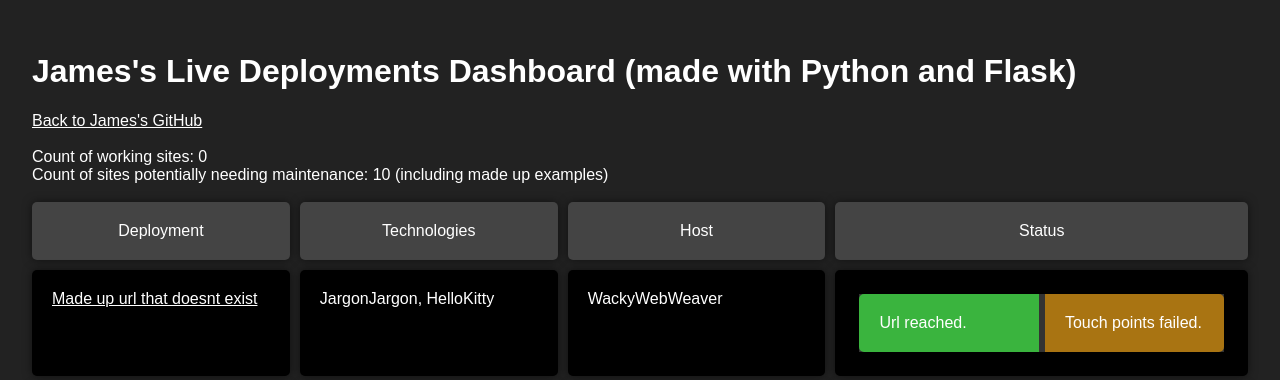
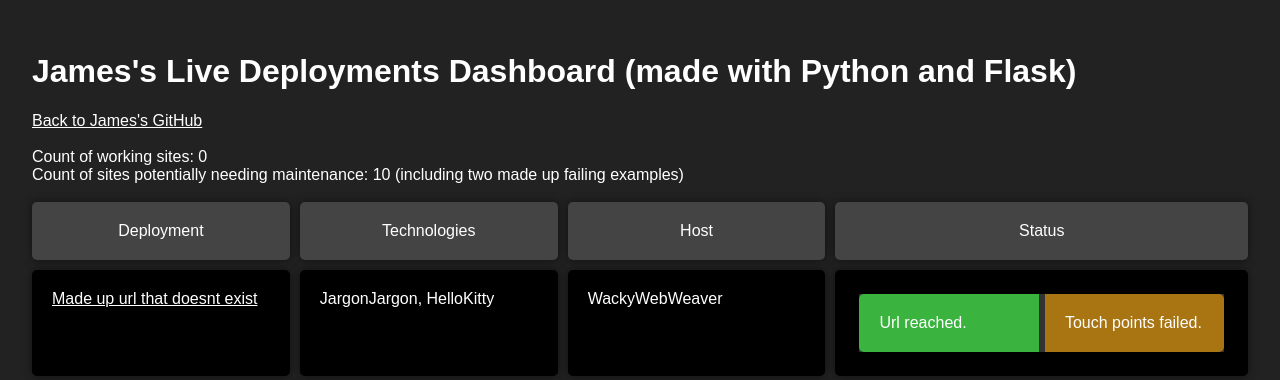
Before and after one commit to jamesdiffeycoding/Python-deployment-web-scraper, a Flask app: page / in a window 1280 px wide. Shown: the top 380 px of the page. Run offline with Flask 2, Linux system fonts and the light colour scheme; data that the repository does not hold is empty.

Commit message:
update timouts

```diff
--- a/portfoliochecker/templates/deployments.html
+++ b/portfoliochecker/templates/deployments.html
@@ -94,7 +94,7 @@ a { color: white}
     <div><a href="https://github.com/jamesdiffeycoding">Back to James's GitHub</a></div>
     <br>
     <div>Count of working sites: {{ count_of_working_sites}}</div>
-    <div>Count of sites potentially needing maintenance: {{ count_of_potentially_broken_sites }} (including made up examples)</div>
+    <div>Count of sites potentially needing maintenance: {{ count_of_potentially_broken_sites }} (including two made up failing examples)</div>
     <br>
     <div class="grid-container">
         <!-- HEADINGS -->
```
